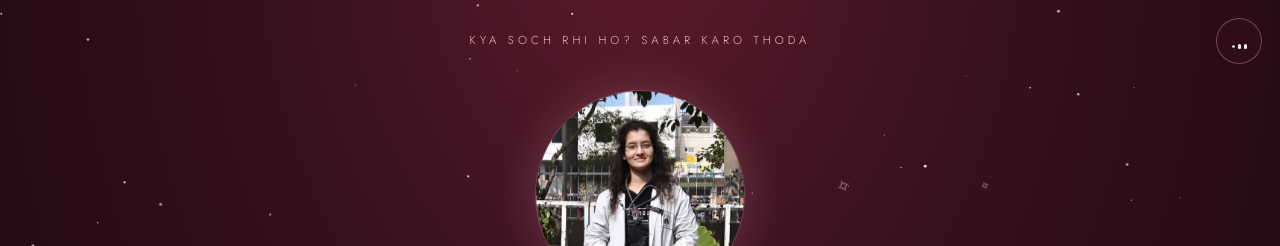
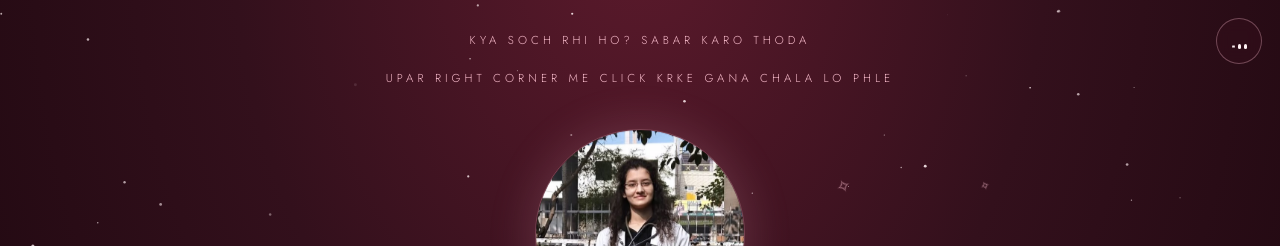
Before and after one commit to ramagoddy-hue/bestfriend, a plain HTML site: page index.html in a window 1280 px wide. Shown: the top 246 px of the page. Drawn offline with nearby package versions, Linux system fonts and the light colour scheme.

Commit message:
Update index.html

```diff
--- a/index.html
+++ b/index.html
@@ -918,6 +918,7 @@
   <!-- ================= HERO ================= -->
   <section class="hero">
     <div class="eyebrow">Kya Soch Rhi Ho? Sabar Karo Thoda</div>
+    <div class="eyebrow">Upar Right Corner me click krke gana chala lo phle</div>
     <div class="hero-photo">
       <img src="bndrr.jpeg" alt="A photo of the two of you" loading="lazy">
     </div>
```
